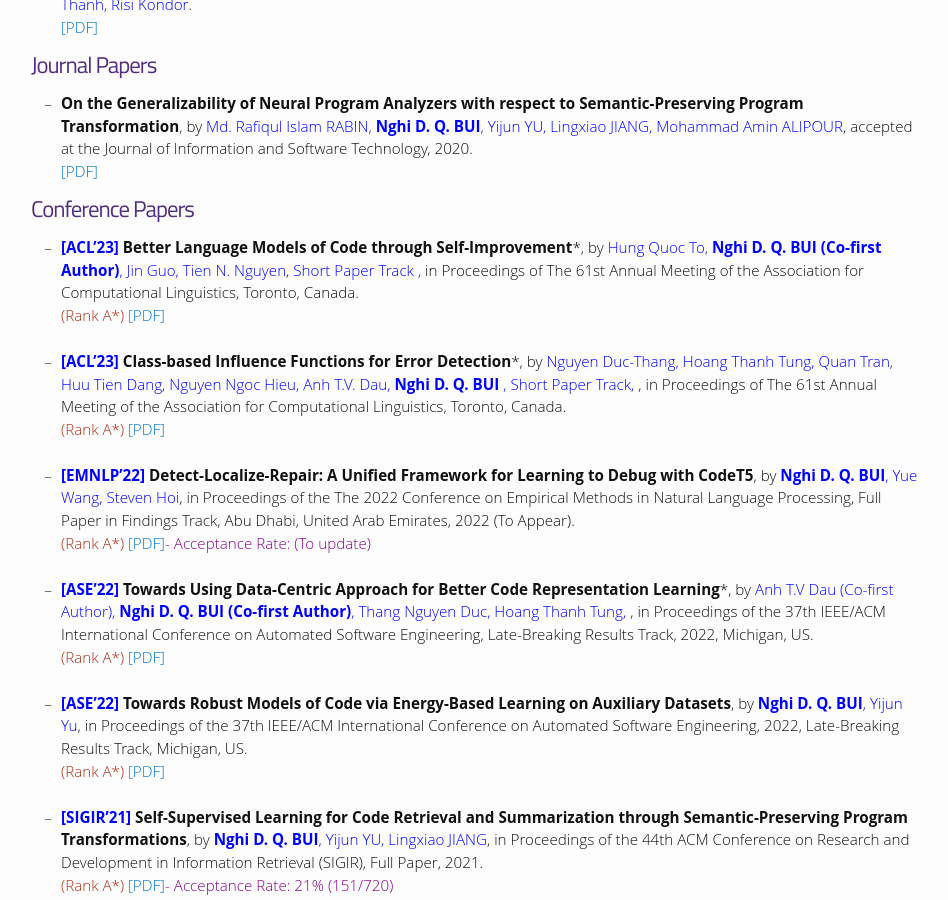
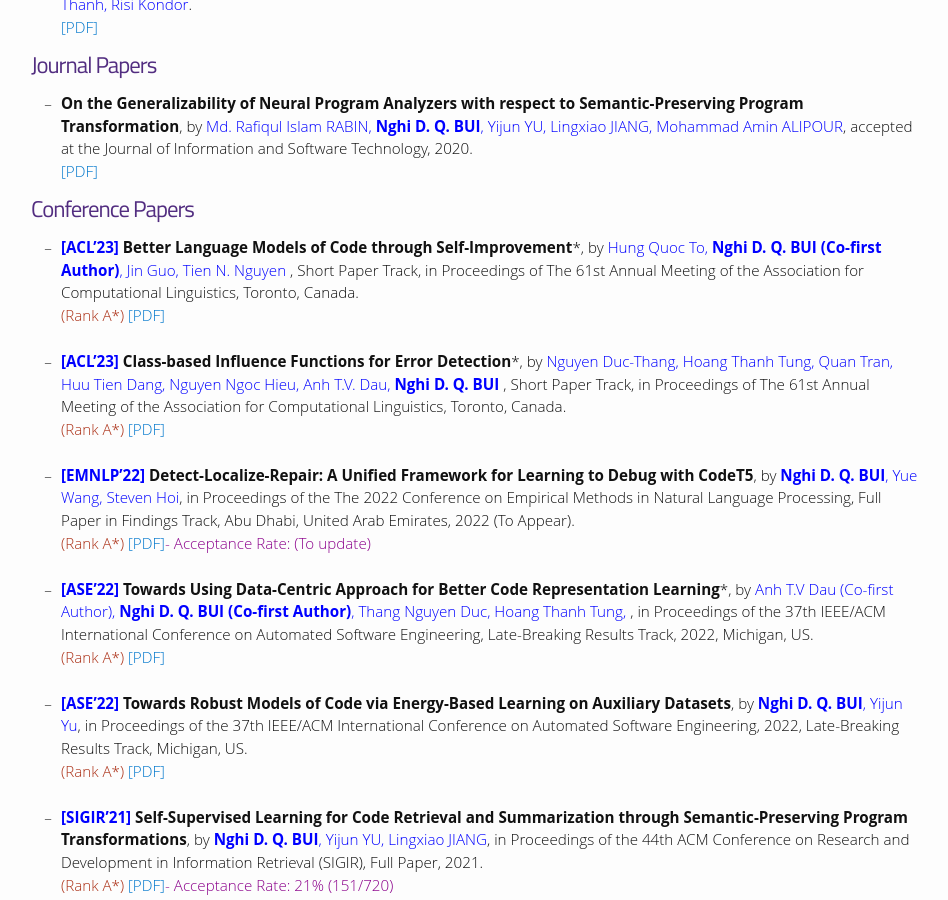
Before and after one commit to bdqnghi/bdqnghi.github.io, a Jekyll site: the page built from publications/publications.md, in a window 1280 px wide and 900 px high, scrolled down 620 px. Shown: the whole window, without its empty margins (164-1112 px from the left). Built offline with Jekyll 4.4.1, drawn with Linux system fonts in a browser that asks for light colours; nearby versions of some CDN libraries; some web fonts are replaced.

Commit message:
Update publications.md

```diff
--- a/publications/publications.md
+++ b/publications/publications.md
@@ -37,12 +37,12 @@
 <a href="https://arxiv.org/pdf/2008.01566.pdf" target="_blank"> [PDF]</a>
 
 # Conference Papers
-- <span style="color:blue">**[ACL'23]**</span> **Better Language Models of Code through Self-Improvement***, by <span style="color:blue">Hung Quoc To, **Nghi D. Q. BUI (Co-first Author)**, Jin Guo, Tien N. Nguyen, Short Paper Track , </span> in Proceedings of The 61st Annual Meeting of the Association for Computational Linguistics, Toronto, Canada.
+- <span style="color:blue">**[ACL'23]**</span> **Better Language Models of Code through Self-Improvement***, by <span style="color:blue">Hung Quoc To, **Nghi D. Q. BUI (Co-first Author)**, Jin Guo, Tien N. Nguyen </span>, Short Paper Track, in Proceedings of The 61st Annual Meeting of the Association for Computational Linguistics, Toronto, Canada.
 <br>
 <span style="color:#AB2F15">(Rank A*)</span><a href="/files/ASE_2022_noise_detection.pdf" target="_blank"> [PDF]</a> <span style="color:#8B008B"></span>
 <br>
 <br>
-- <span style="color:blue">**[ACL'23]**</span> **Class-based Influence Functions for Error Detection***, by <span style="color:blue">Nguyen Duc-Thang, Hoang Thanh Tung, Quan Tran, Huu Tien Dang, Nguyen Ngoc Hieu, Anh T.V. Dau, **Nghi D. Q. BUI** , Short Paper Track, </span>, in Proceedings of The 61st Annual Meeting of the Association for Computational Linguistics, Toronto, Canada.
+- <span style="color:blue">**[ACL'23]**</span> **Class-based Influence Functions for Error Detection***, by <span style="color:blue">Nguyen Duc-Thang, Hoang Thanh Tung, Quan Tran, Huu Tien Dang, Nguyen Ngoc Hieu, Anh T.V. Dau, **Nghi D. Q. BUI** </span>, Short Paper Track, in Proceedings of The 61st Annual Meeting of the Association for Computational Linguistics, Toronto, Canada.
 <br>
 <span style="color:#AB2F15">(Rank A*)</span><a href="/files/ASE_2022_noise_detection.pdf" target="_blank"> [PDF]</a> <span style="color:#8B008B"></span>
 <br>
```
